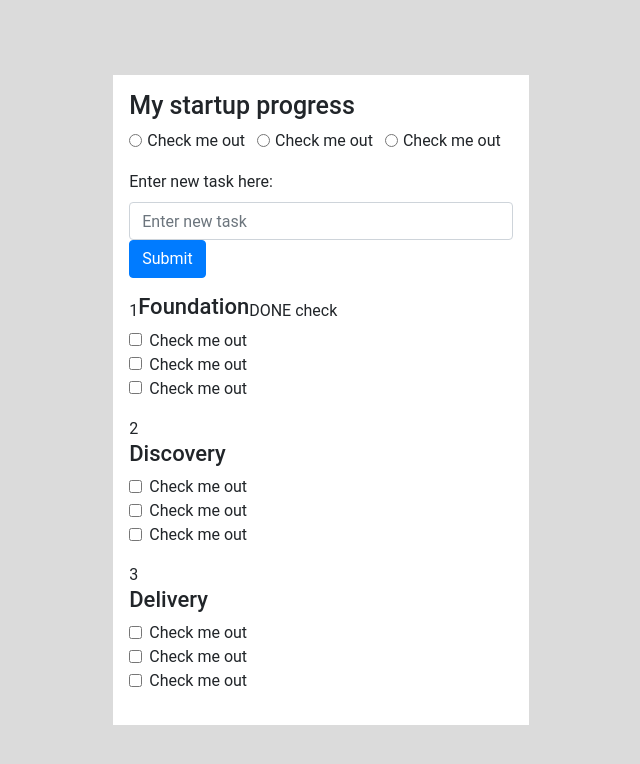
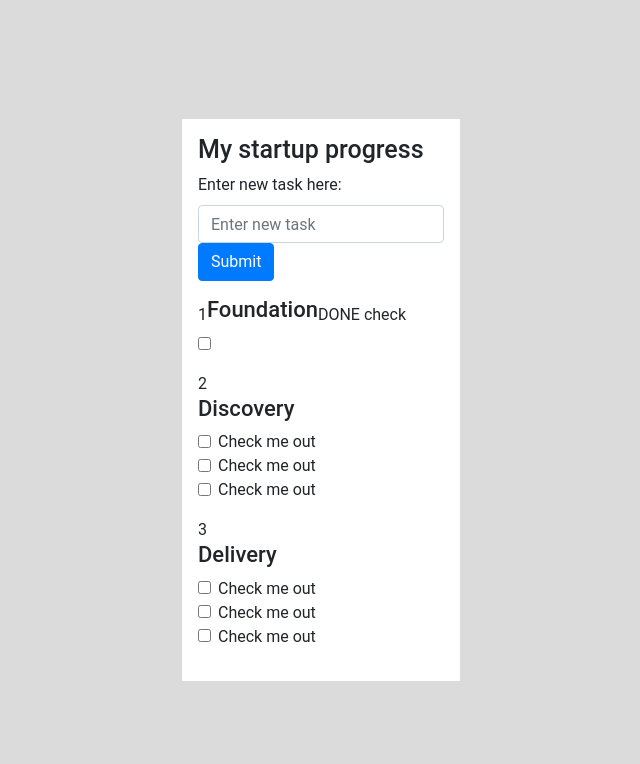
Before and after one commit to haikonguyen/oak-assignment, a React (Create React App) app: page / in a window 1280 px wide. Shown: the top 764 px of the page, without its empty margins (319-959 px from the left). Built offline with nearby package versions, Linux system fonts and the light colour scheme; the HTML template or start-up script is replaced by a standard one.

Commit message:
adding basic adding feature

```diff
--- a/src/App.tsx
+++ b/src/App.tsx
@@ -1,8 +1,9 @@
-import React, { FC } from 'react';
+import React, { FC, FormEvent, useState } from 'react';
 import styled from 'styled-components';
 import { Button, Form } from 'react-bootstrap';
 import 'bootstrap/dist/css/bootstrap.min.css';
 import { GlobalStyle } from './components/GlobalStyle/global-style.component';
+import { TaskList } from './components/TaskList/task-list.component';
 
 const StyledApp = styled.div`
   height: 100vh;
@@ -15,20 +16,41 @@ const StyledApp = styled.div`
 `;
 
 const App: FC = () => {
+  const [foundationTasks, setFoundationTasks] = useState([
+    {
+      id: 0,
+      name: '',
+      done: false,
+    },
+  ]);
+  const [todoText, setTodoText] = useState('');
+
+  const submitHandler = (event: FormEvent<HTMLFormElement>) => {
+    event.preventDefault();
+    setFoundationTasks([
+      ...foundationTasks,
+      { id: foundationTasks.length + 1, name: todoText, done: false },
+    ]);
+  };
+
   return (
     <StyledApp>
       <GlobalStyle />
       <main>
-        <Form style={{ background: 'white', padding: '1rem' }}>
+        <Form
+          style={{ background: 'white', padding: '1rem' }}
+          onSubmit={submitHandler}
+        >
           <h1>My startup progress</h1>
-          <Form.Group>
-            <Form.Check type="radio" label="Check me out" inline />
-            <Form.Check type="radio" label="Check me out" inline />
-            <Form.Check type="radio" label="Check me out" inline />
-          </Form.Group>
+
           <Form.Group controlId="formBasicEmail">
             <Form.Label>Enter new task here:</Form.Label>
-            <Form.Control type="text" placeholder="Enter new task" />
+            <Form.Control
+              type="text"
+              placeholder="Enter new task"
+              value={todoText}
+              onChange={(event) => setTodoText(event.target.value)}
+            />
             <Button variant="primary" type="submit">
               Submit
             </Button>
@@ -39,10 +61,7 @@ const App: FC = () => {
               <div className="align-self-center">1</div> <h2>Foundation</h2>
               <div className="align-self-center">DONE check</div>
             </div>
-
-            <Form.Check type="checkbox" label="Check me out" />
-            <Form.Check type="checkbox" label="Check me out" />
-            <Form.Check type="checkbox" label="Check me out" />
+            <TaskList foundationTasks={foundationTasks} />
           </Form.Group>
           <Form.Group controlId="formBasicCheckbox">
             <div>
--- /dev/null
+++ b/src/components/TaskList/task-list.component.tsx
@@ -0,0 +1,20 @@
+import React, { FC } from 'react';
+import { Form } from 'react-bootstrap';
+import { TaskListProps } from '../../types';
+
+export const TaskList: FC<TaskListProps> = (props) => {
+  const { foundationTasks } = props;
+
+  return (
+    <>
+      {foundationTasks?.map((task) => (
+        <Form.Check
+          key={task.id}
+          type="checkbox"
+          label={task.name}
+          checked={task.done}
+        />
+      ))}
+    </>
+  );
+};
--- /dev/null
+++ b/src/types.ts
@@ -0,0 +1,9 @@
+export interface TaskProps {
+  id: number | null;
+  name: string | null;
+  done: boolean | undefined;
+}
+
+export interface TaskListProps {
+  foundationTasks: TaskProps[] | null;
+}
```
